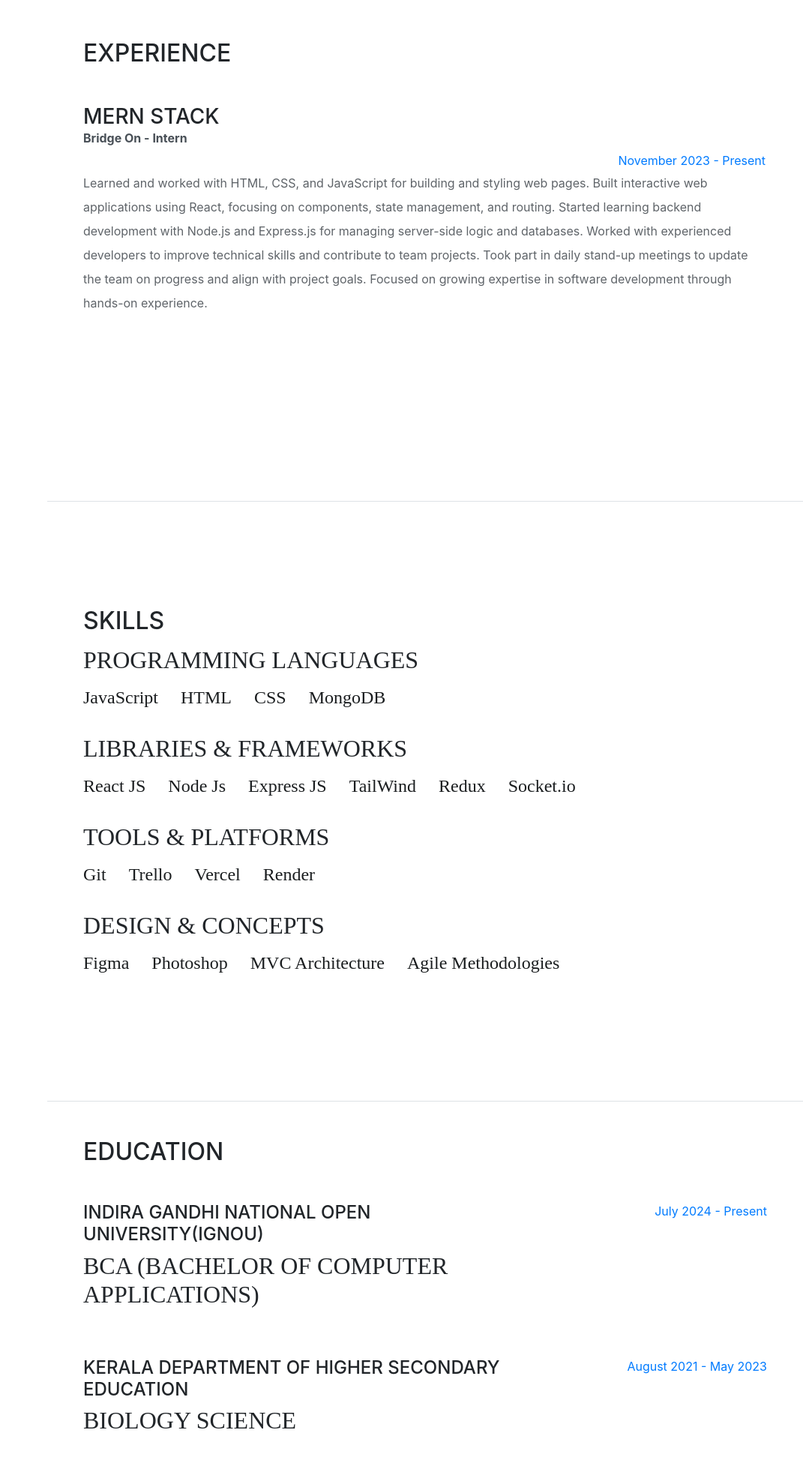
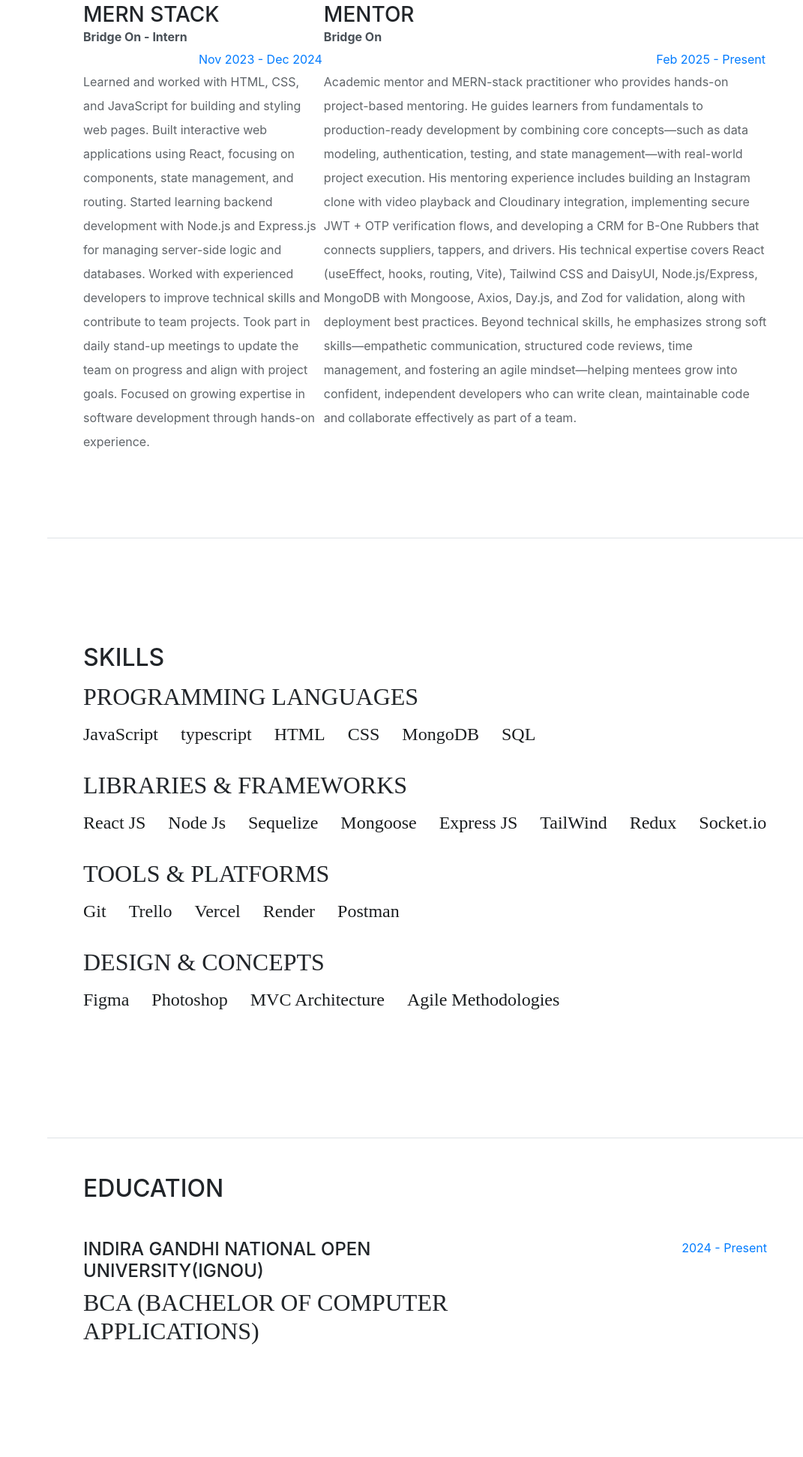
Before and after one commit to Muhammedanshidt/PortfolioPersonal, a website with bundled scripts: page index.html in a window 1280 px wide. Shown: the part 1930-3873 px from the top of the page at 75% size, without its empty margins (209-1280 px from the left). Built offline with nearby package versions, Linux system fonts and the light colour scheme; a web font is replaced by a local one.

Commit message:
Update index.html
Update index.html on 19-11-25

```diff
--- a/index.html
+++ b/index.html
@@ -162,6 +162,8 @@
           </div>
         </div>
 
+
+
       </div>
 
     </section>
@@ -176,9 +178,8 @@
             <h3 class="mb-0"> Mern Stack</h3>
             <p class="mb-1  name"> Bridge On - Intern</p>
             <div class="resume-date text-md-right date">
-              <span class="text-primary">November 2023 - Present</span>
+              <span class="text-primary">Nov 2023 - Dec 2024</span>
             </div>
-
 
             <p class="para">
               Learned and worked with HTML, CSS, and JavaScript for building and styling web pages.
@@ -188,6 +189,19 @@
               Worked with experienced developers to improve technical skills and contribute to team projects.
               Took part in daily stand-up meetings to update the team on progress and align with project goals.
               Focused on growing expertise in software development through hands-on experience.
+            </p>
+          </div>
+
+                    <div class="resume-content mr-auto">
+
+            <h3 class="mb-0"> Mentor </h3>
+            <p class="mb-1  name"> Bridge On </p>
+            <div class="resume-date text-md-right date">
+              <span class="text-primary">Feb 2025 - Present</span>
+            </div>
+
+            <p class="para">
+       Academic mentor and MERN-stack practitioner who provides hands-on project-based mentoring. He guides learners from fundamentals to production-ready development by combining core concepts—such as data modeling, authentication, testing, and state management—with real-world project execution. His mentoring experience includes building an Instagram clone with video playback and Cloudinary integration, implementing secure JWT + OTP verification flows, and developing a CRM for B-One Rubbers that connects suppliers, tappers, and drivers. His technical expertise covers React (useEffect, hooks, routing, Vite), Tailwind CSS and DaisyUI, Node.js/Express, MongoDB with Mongoose, Axios, Day.js, and Zod for validation, along with deployment best practices. Beyond technical skills, he emphasizes strong soft skills—empathetic communication, structured code reviews, time management, and fostering an agile mindset—helping mentees grow into confident, independent developers who can write clean, maintainable code and collaborate effectively as part of a team.
             </p>
           </div>
     </section>
@@ -200,9 +214,11 @@
 
         <div class="skills">
           <p>JavaScript </p>
+          <p>typescript </p>
           <p>HTML</p>
           <p>CSS</p>
           <p>MongoDB </p>
+          <p>SQL </p>
 
         </div>
         <div class="subheading mb-2"> Libraries & Frameworks </div>
@@ -210,6 +226,8 @@
         <div class="skills">
           <p>React JS </p>
           <p>Node Js </p>
+          <p>Sequelize </p>
+          <p>Mongoose</p>
           <p>Express JS </p>
           <p>TailWind </p>
           <p>Redux </p>
@@ -222,6 +240,7 @@
           <p>Trello </p>
           <p>Vercel</p>
           <p>Render</p>
+          <p>Postman</p>
         </div>
         <div class="subheading mb-2">Design & Concepts</div>
 
@@ -243,18 +262,10 @@
           <h5 class="subheading mb-3">BCA (Bachelor of Computer Applications)</h5>
         </div>
         <div class="resume-date text-md-right">
-          <span class="text-primary">July 2024 - Present</span>
+          <span class="text-primary"> 2024 - Present</span>
         </div>
       </div>
-      <div class="resume-item d-flex flex-column flex-md-row mb-5">
-        <div class="resume-content mr-auto">
-          <h4 class="mb-2">Kerala Department of Higher Secondary Education</h4>
-          <h5 class="subheading mb-3">Biology Science</h5>
-        </div>
-        <div class="resume-date text-md-right">
-          <span class="text-primary">August 2021 - May 2023</span>
-        </div>
-      </div>
+
 
     </section>
 
```
